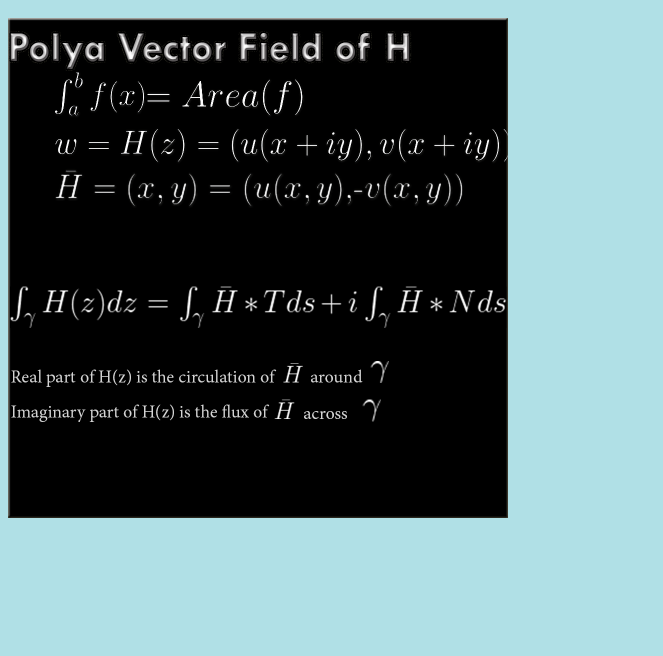
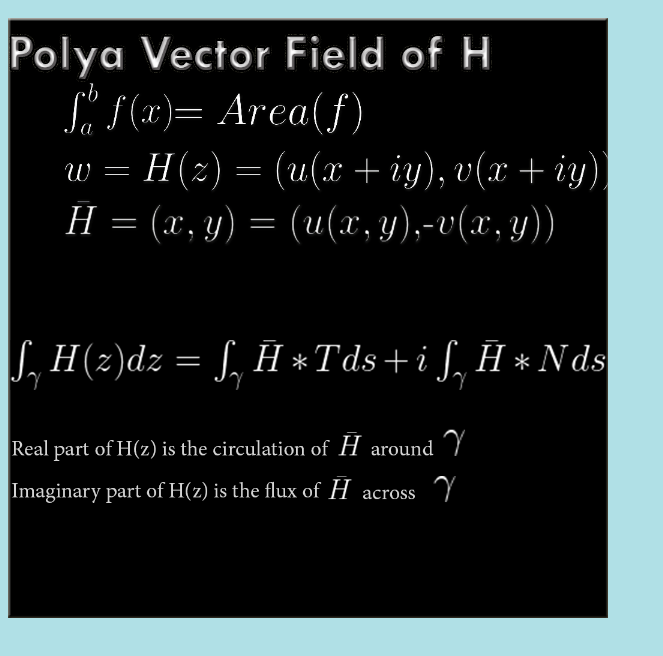
Before and after one commit to LeytonTaylor/PolyaVect, a plain HTML site: page index.html in a window 1280 px wide. Shown: the part 48-704 px from the top of the page, without its empty margins (0-663 px from the left). Drawn offline with nearby package versions, Linux system fonts and the light colour scheme.

Commit message:
Update index.html

```diff
--- a/index.html
+++ b/index.html
@@ -7,7 +7,7 @@
   </head>
   <h1>Leyton Taylor</h1>
   <div class="container">
-    <img src="plot.png" alt="Polya Vector field" width="500" height="500">
+    <img src="plot.png" alt="Polya Vector field" width="600" height="600">
 
     <div id="observablehq-8e158879"></div>
   </div>
```
